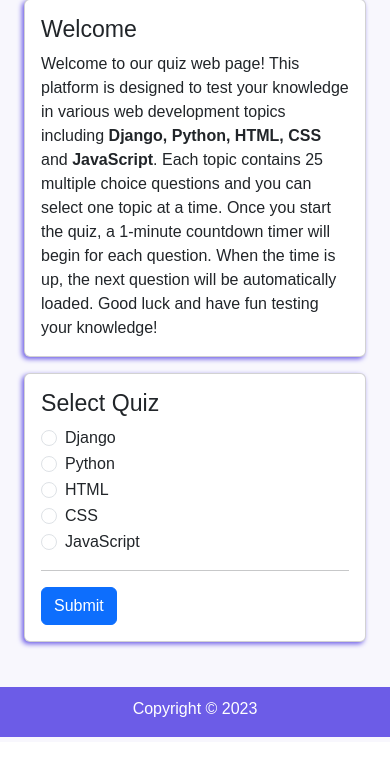
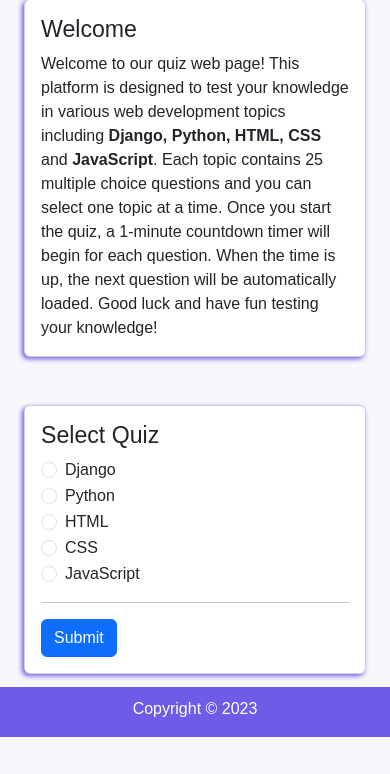
Before and after one commit to phokumc/django-quiz, a Django app: page / in a window 390 px wide. Shown: the part 107-881 px from the top of the page. Before the commit the page ends 844 px from the top, so only its background shows below. Run offline with Django 4.2, Linux system fonts and the light colour scheme; some web fonts are replaced.

Commit message:
updated webpages to be mobile friendly

```diff
--- a/quiz_app/templates/home.html
+++ b/quiz_app/templates/home.html
@@ -6,7 +6,8 @@
 
 {% block content %}
     <div class="container">
-        <div class="card mb-3">
+        <div class="col-sm-12">
+            <div class="card mb-5">
                 <div class="card-body">
                     <h3 class="card-title">Welcome</h3>
                     <p class="card-text">
@@ -17,7 +18,10 @@
                     </p>
                 </div>
             </div>
+        </div>
 
+
+        <div class="col-sm-12">
             <div class="card mb-3">
                 <div class="card-body">
                     <h3 class="card-title">Select Quiz</h3>
@@ -61,4 +65,5 @@
                 </div>
             </div>
         </div>
+    </div>
 {% endblock %}
--- a/quiz_app/templates/quiz.html
+++ b/quiz_app/templates/quiz.html
@@ -4,6 +4,7 @@
 
 {% block content %}
 <div class="container mt-5">
+    <div class="col-sm-12">
         <div class="card mb-3">
             <div class="card-body">
                 <form method="post" action="{% url 'score' %}">
@@ -32,4 +33,5 @@
             </div>
         </div>
     </div>
+</div>
 {% endblock %}
--- a/quiz_app/templates/score.html
+++ b/quiz_app/templates/score.html
@@ -4,6 +4,7 @@
 
 {% block content %}
     <div class="card mb-3">
+        <div class="col-sm-12">
             <div class="card-body">
                 <h3 class="card-title px-3">You Scored: {{ score }}/{{ total_questions }}</h3>
                 {% if percentage == 100 %}
@@ -31,4 +32,5 @@
                 <a href="{% url 'home' %}" class="btn btn-primary mt-3">Home</a>
             </div>
         </div>
+    </div>
 {% endblock %}
```
Also changed, not shown: db.sqlite3. Lines whose indentation alone changed are shown as unchanged.
